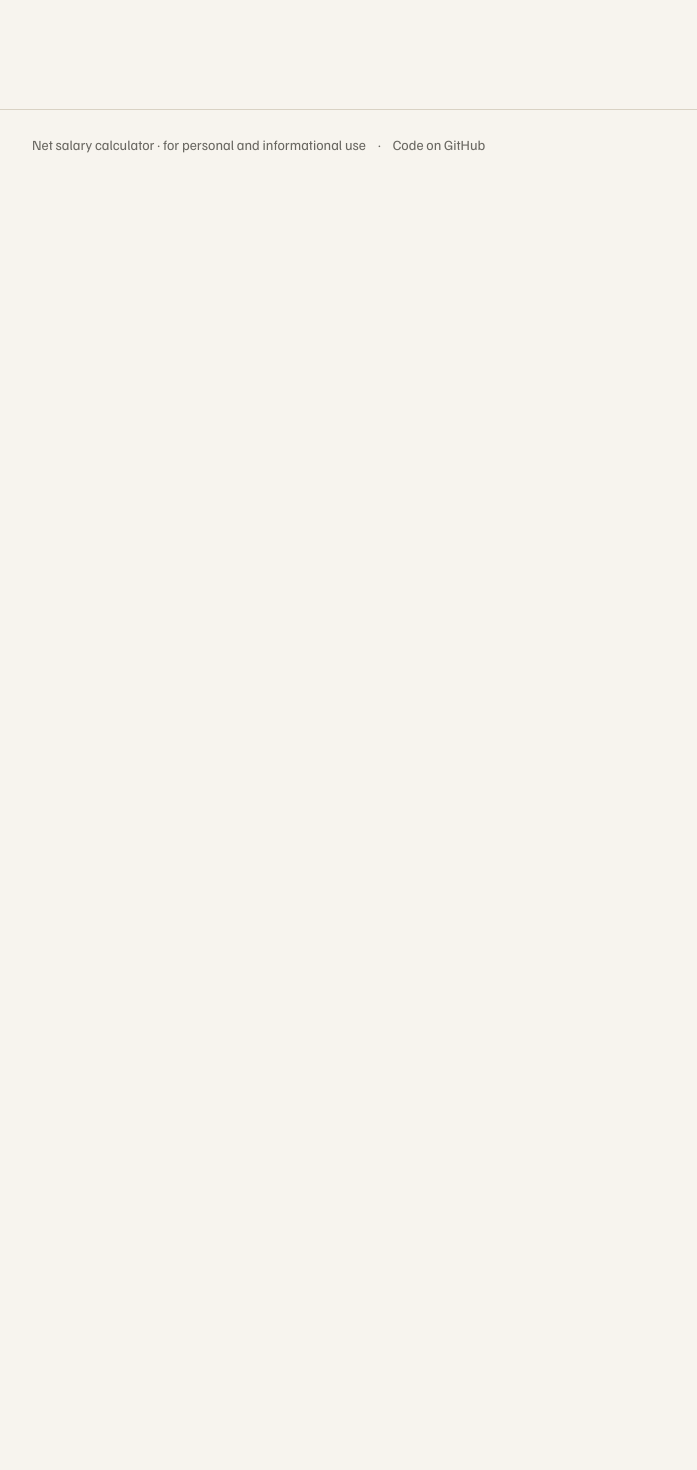
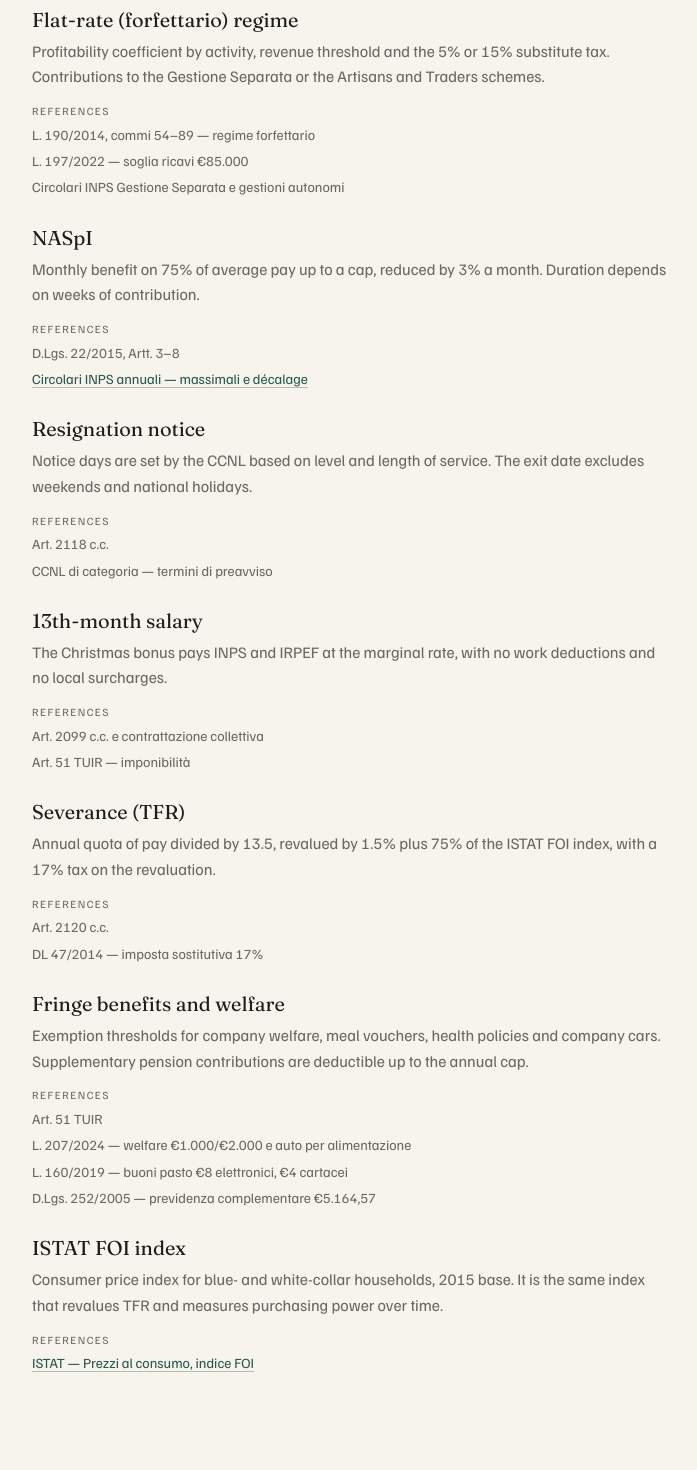
Before and after one commit to stefanovalloncini/quanto-guadagno, a React (Vite) app: page /fonti in a window 1280 px wide. Shown: the part 1520-2990 px from the top of the page, without its empty margins (88-785 px from the left). Before the commit the page ends 1699 px from the top, so only its background shows below. Built offline with nearby package versions, Linux system fonts and the light colour scheme.

Commit message:
feat: source citations for the standalone tools

```diff
--- a/src/ui/features/sources/SourcesPage.tsx
+++ b/src/ui/features/sources/SourcesPage.tsx
@@ -91,6 +91,63 @@ const sources: ReadonlyArray<SourceEntry> = [
       { text: "Circolare INPS n. 11 del 16/01/2024" },
     ],
   },
+  {
+    key: "forfettario",
+    titleId: "sources.forfettario.title",
+    bodyId: "sources.forfettario.body",
+    citations: [
+      { text: "L. 190/2014, commi 54–89 — regime forfettario" },
+      { text: "L. 197/2022 — soglia ricavi €85.000" },
+      { text: "Circolari INPS Gestione Separata e gestioni autonomi" },
+    ],
+  },
+  {
+    key: "naspi",
+    titleId: "sources.naspi.title",
+    bodyId: "sources.naspi.body",
+    citations: [
+      { text: "D.Lgs. 22/2015, Artt. 3–8" },
+      { text: "Circolari INPS annuali — massimali e décalage", href: "https://www.inps.it" },
+    ],
+  },
+  {
+    key: "preavviso",
+    titleId: "sources.preavviso.title",
+    bodyId: "sources.preavviso.body",
+    citations: [{ text: "Art. 2118 c.c." }, { text: "CCNL di categoria — termini di preavviso" }],
+  },
+  {
+    key: "tredicesima",
+    titleId: "sources.tredicesima.title",
+    bodyId: "sources.tredicesima.body",
+    citations: [
+      { text: "Art. 2099 c.c. e contrattazione collettiva" },
+      { text: "Art. 51 TUIR — imponibilità" },
+    ],
+  },
+  {
+    key: "tfr",
+    titleId: "sources.tfr.title",
+    bodyId: "sources.tfr.body",
+    citations: [{ text: "Art. 2120 c.c." }, { text: "DL 47/2014 — imposta sostitutiva 17%" }],
+  },
+  {
+    key: "fringe",
+    titleId: "sources.fringe.title",
+    bodyId: "sources.fringe.body",
+    citations: [
+      { text: "Art. 51 TUIR" },
+      { text: "L. 207/2024 — welfare €1.000/€2.000 e auto per alimentazione" },
+      { text: "L. 160/2019 — buoni pasto €8 elettronici, €4 cartacei" },
+      { text: "D.Lgs. 252/2005 — previdenza complementare €5.164,57" },
+    ],
+  },
+  {
+    key: "inflation",
+    titleId: "sources.inflation.title",
+    bodyId: "sources.inflation.body",
+    citations: [{ text: "ISTAT — Prezzi al consumo, indice FOI", href: "https://www.istat.it" }],
+  },
 ];
 
 function CitationLink({ citation }: { readonly citation: Citation }) {
--- a/src/ui/i18n/messages/en.ts
+++ b/src/ui/i18n/messages/en.ts
@@ -156,6 +156,27 @@ export const en: Record<MessageKey, string> = {
     "Reduction of employee social contributions in force for 2024–2026, redesigned each budget law.",
   "sources.exemption.title": "2024 contribution exemption",
   "sources.exemption.body": "Partial INPS exemption for 2024 only, conditional on income.",
+  "sources.forfettario.title": "Flat-rate (forfettario) regime",
+  "sources.forfettario.body":
+    "Profitability coefficient by activity, revenue threshold and the 5% or 15% substitute tax. Contributions to the Gestione Separata or the Artisans and Traders schemes.",
+  "sources.naspi.title": "NASpI",
+  "sources.naspi.body":
+    "Monthly benefit on 75% of average pay up to a cap, reduced by 3% a month. Duration depends on weeks of contribution.",
+  "sources.preavviso.title": "Resignation notice",
+  "sources.preavviso.body":
+    "Notice days are set by the CCNL based on level and length of service. The exit date excludes weekends and national holidays.",
+  "sources.tredicesima.title": "13th-month salary",
+  "sources.tredicesima.body":
+    "The Christmas bonus pays INPS and IRPEF at the marginal rate, with no work deductions and no local surcharges.",
+  "sources.tfr.title": "Severance (TFR)",
+  "sources.tfr.body":
+    "Annual quota of pay divided by 13.5, revalued by 1.5% plus 75% of the ISTAT FOI index, with a 17% tax on the revaluation.",
+  "sources.fringe.title": "Fringe benefits and welfare",
+  "sources.fringe.body":
+    "Exemption thresholds for company welfare, meal vouchers, health policies and company cars. Supplementary pension contributions are deductible up to the annual cap.",
+  "sources.inflation.title": "ISTAT FOI index",
+  "sources.inflation.body":
+    "Consumer price index for blue- and white-collar households, 2015 base. It is the same index that revalues TFR and measures purchasing power over time.",
 
   "apprenticeship.eyebrow": "Tool",
   "apprenticeship.title": "Apprenticeship <em>progression</em>.",
--- a/src/ui/i18n/messages/it.ts
+++ b/src/ui/i18n/messages/it.ts
@@ -157,6 +157,27 @@ export const it = {
   "sources.exemption.title": "Esonero contributivo 2024",
   "sources.exemption.body":
     "Esonero parziale dei contributi INPS per il solo 2024, condizionato a reddito.",
+  "sources.forfettario.title": "Regime forfettario",
+  "sources.forfettario.body":
+    "Coefficiente di redditività per attività, soglia ricavi e imposta sostitutiva al 5% o 15%. Contributi alla Gestione Separata o alle gestioni Artigiani e Commercianti.",
+  "sources.naspi.title": "NASpI",
+  "sources.naspi.body":
+    "Indennità mensile sul 75% della retribuzione media fino al massimale, ridotta del 3% al mese. La durata dipende dalle settimane di contribuzione.",
+  "sources.preavviso.title": "Preavviso di dimissioni",
+  "sources.preavviso.body":
+    "I giorni di preavviso sono fissati dal CCNL in base a livello e anzianità. La data di uscita esclude i fine settimana e le festività nazionali.",
+  "sources.tredicesima.title": "Tredicesima",
+  "sources.tredicesima.body":
+    "La gratifica natalizia sconta INPS e IRPEF all'aliquota marginale, senza le detrazioni da lavoro né le addizionali.",
+  "sources.tfr.title": "TFR",
+  "sources.tfr.body":
+    "Quota annua pari alla retribuzione divisa per 13,5, rivalutata dell'1,5% più il 75% dell'indice ISTAT FOI, con imposta del 17% sulla rivalutazione.",
+  "sources.fringe.title": "Fringe benefit e welfare",
+  "sources.fringe.body":
+    "Soglie di esenzione per welfare aziendale, buoni pasto, polizze sanitarie e auto in uso promiscuo. La previdenza complementare è deducibile fino al massimale annuo.",
+  "sources.inflation.title": "Indice ISTAT FOI",
+  "sources.inflation.body":
+    "Indice dei prezzi al consumo per famiglie di operai e impiegati, base 2015. È lo stesso indice che rivaluta il TFR e misura il potere d'acquisto nel tempo.",
 
   "apprenticeship.eyebrow": "Strumento",
   "apprenticeship.title": "Progressione <em>apprendistato</em>.",
```
